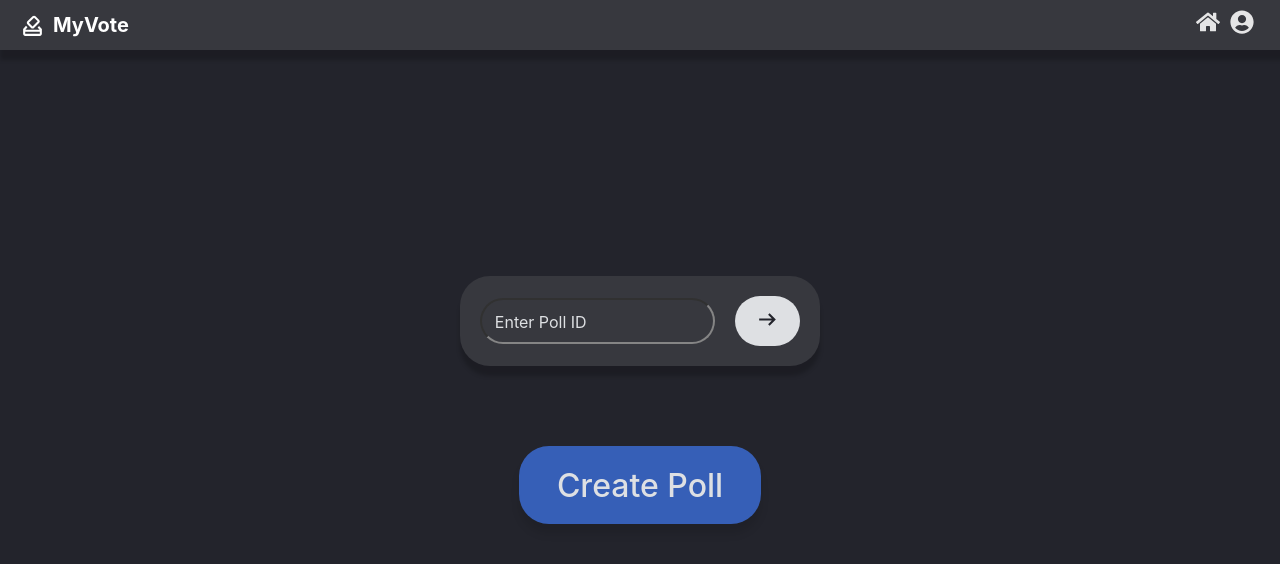
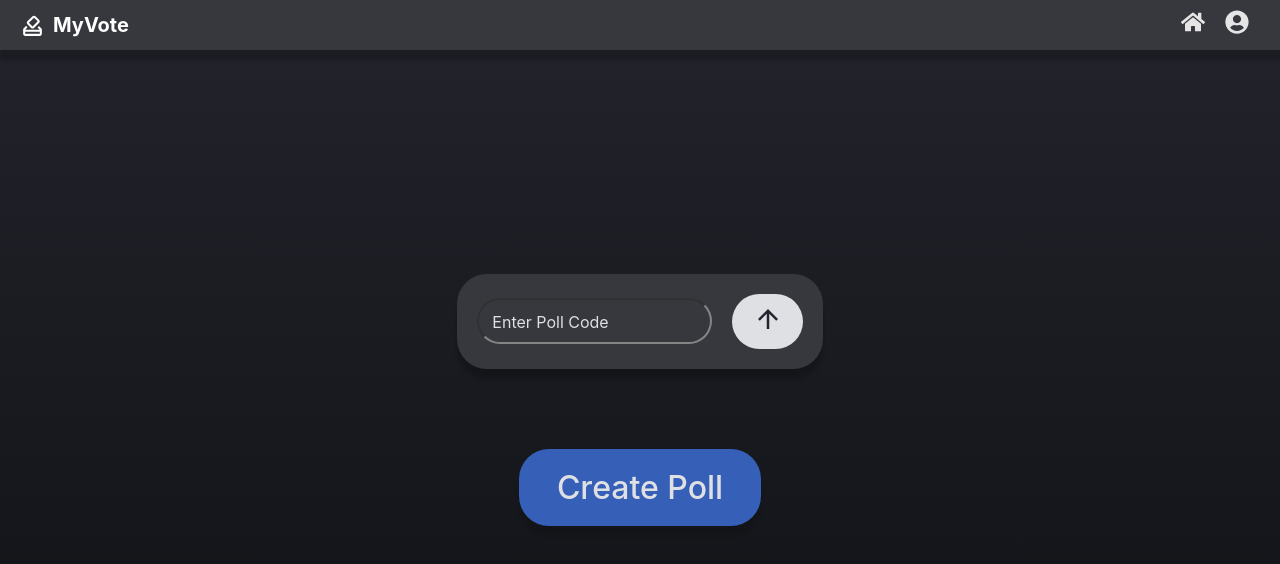
Before and after one commit to JohnLun/MyVote, a React (Vite) app in the folder myvote.client/: page / in a window 1280 px wide. Shown: the top 564 px of the page. Built offline with nearby package versions, Linux system fonts and the light colour scheme; no server answers.

Commit message:
changed background to a gradient, changed the submit to and up arrow, added hover animations to the header icons, changed non-selected color of buttons on user profile.

```diff
--- a/myvote.client/src/components/CreatePollButton.css
+++ b/myvote.client/src/components/CreatePollButton.css
@@ -9,7 +9,7 @@
     font-size: 32px;
     cursor: pointer;
     border-radius: 30px;
-    box-shadow: 0 10px 8px rgba(0, 0, 0, 0.1);
+    box-shadow: 0 10px 4px rgba(0, 0, 0, 0.1);
     transition: transform 0.3s ease;
 
 }
--- a/myvote.client/src/components/Header.css
+++ b/myvote.client/src/components/Header.css
@@ -17,20 +17,36 @@
     font-size: 20px;
     font-weight: bold;
 }
+
+
 .home-icon{
-    padding-right: 10px;
-    cursor: pointer;
-}
-.header-icon{
     padding-right: 20px;
     cursor: pointer;
+    transition: transform 0.3s ease;
 }
+.home-icon:hover{
+    transform: scale(1.15);
+}
+
+.header-icon{
+    padding-right: 25px;
+    cursor: pointer;
+    transition: transform 0.3s ease;
+}
+.header-icon:hover{
+    transform: scale(1.15);
+}
+
 
 .header-left {
     display: flex;
     align-items: center; /* Ensures vertical alignment */
     gap: 8px; /* Adds space between the image and the title */
     cursor: pointer;
+    transition: transform 0.3s ease;
+}
+.header-left:hover{
+    transform: scale(1.15);
 }
 
 
--- a/myvote.client/src/index.css
+++ b/myvote.client/src/index.css
@@ -27,7 +27,8 @@ body {
   width: 100%;
   min-height: 100vh;
   color: rgba(255, 255, 255, 0.87) !important;
-  background-color: #23242C !important;
+  background: linear-gradient(to top, #0f1013, #23242C);
+  /* background-color: #23242C !important; */
 }
 
 h1 {
--- a/myvote.client/src/pages/LandingPage.jsx
+++ b/myvote.client/src/pages/LandingPage.jsx
@@ -2,7 +2,7 @@ import { BrowserRouter as Router, Route, Routes, useNavigate } from 'react-route
 import { useState } from 'react';
 import './LandingPage.css';
 import CreatePollButton from '../components/CreatePollButton';
-import searchArrow from '../assets/searchArrowNew.svg';
+import searchArrow from '../assets/submitUpArrow.svg';
 
 // Separate component for home to use hooks
 function Home() {
@@ -17,12 +17,12 @@ function Home() {
 
     return (
         <>
-            {/* <h1>Search for a poll below</h1> */}
+            {/* <h1>Search for a poll or create one below</h1> */}
             <div className="search-poll">
 
                 <div className="header-search">
                     <label className={pollId ? "floating-label active" : "floating-label"}>
-                        Enter Poll ID
+                        Enter Poll Code
                     </label>
                     <input
                         type="text"
@@ -35,7 +35,7 @@ function Home() {
 
 
                 <button className="go-btn" type="button" onClick={handleGoClick}>
-                    <img src={searchArrow} alt="Search" width={25} />
+                    <img src={searchArrow} alt="Search" width={30} />
                 </button>
 
             </div>
--- a/myvote.client/src/pages/UserProfile.css
+++ b/myvote.client/src/pages/UserProfile.css
@@ -21,7 +21,7 @@
 .tabs button {
     padding: 10px 15px;
     border: none;
-    background-color: #ddd;
+    background-color: #afb0b2;
     cursor: pointer;
     transition: 0.3s;
 
```
Also changed, not shown: myvote.client/src/assets/submitUpArrow.svg (added).
